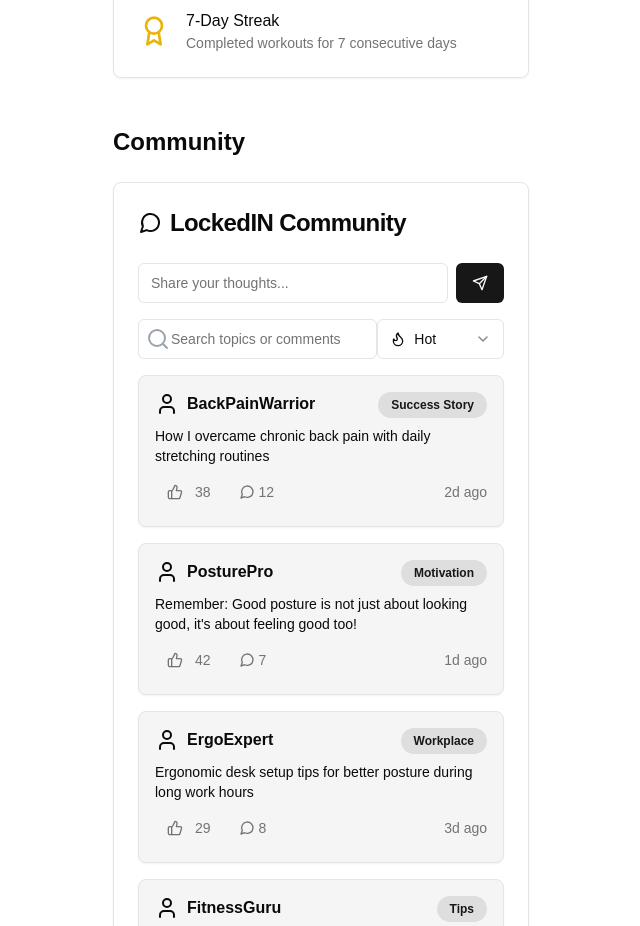
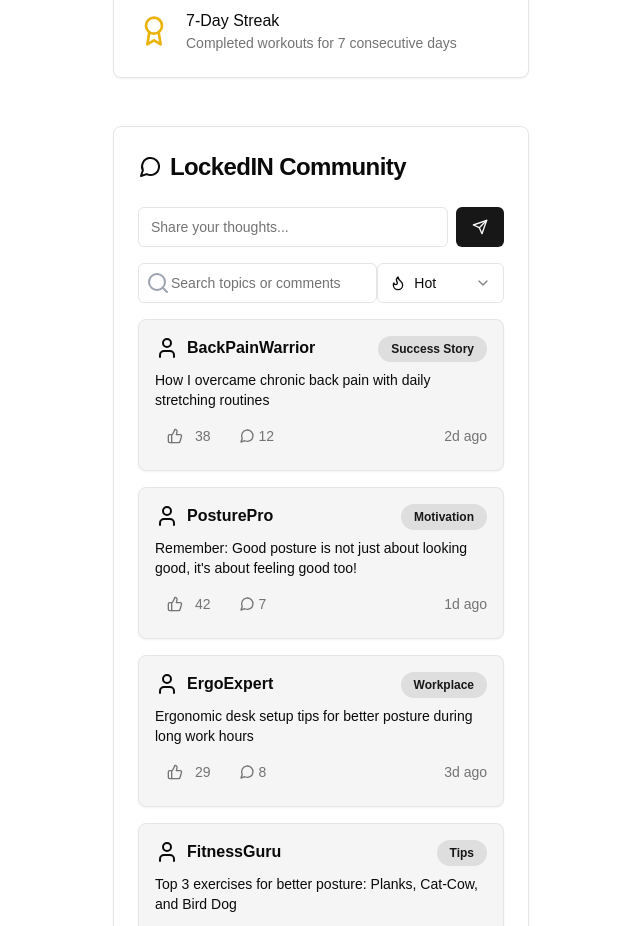
Before and after one commit to zhuyuntong/fitness-app, a Next.js app: page /home in a window 1280 px wide. Shown: the part 1420-2346 px from the top of the page, without its empty margins (319-959 px from the left). Built offline with nearby package versions, Linux system fonts and the light colour scheme.

Commit message:
Added enhanced community features

```diff
--- a/components/home.tsx
+++ b/components/home.tsx
@@ -323,7 +323,7 @@ export default function HomePage() {
         </section>
 
         <section className="mt-12 space-y-6" id="community">
-          <h2 className="text-2xl font-bold">Community</h2>
+          {/* <h2 className="text-2xl font-bold">Community</h2> */}
           <EnhancedCommunitySection />
         </section>
 
```
